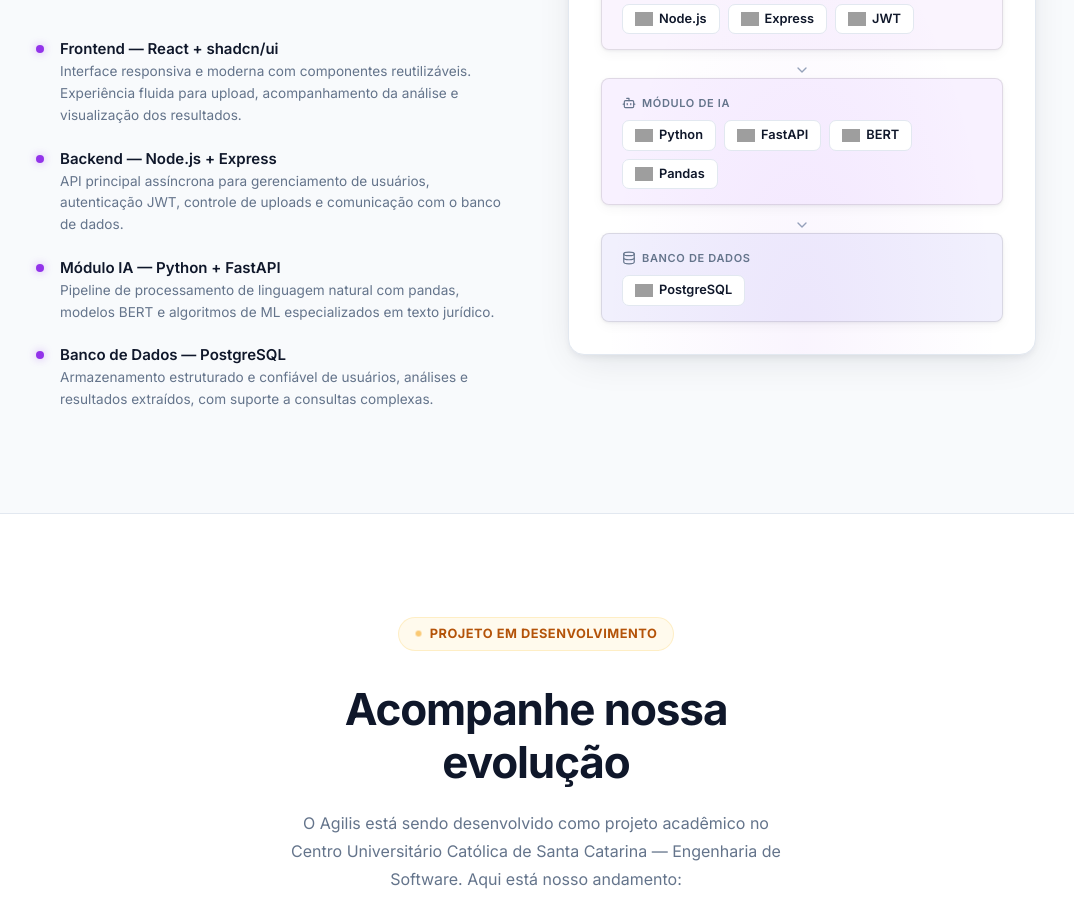
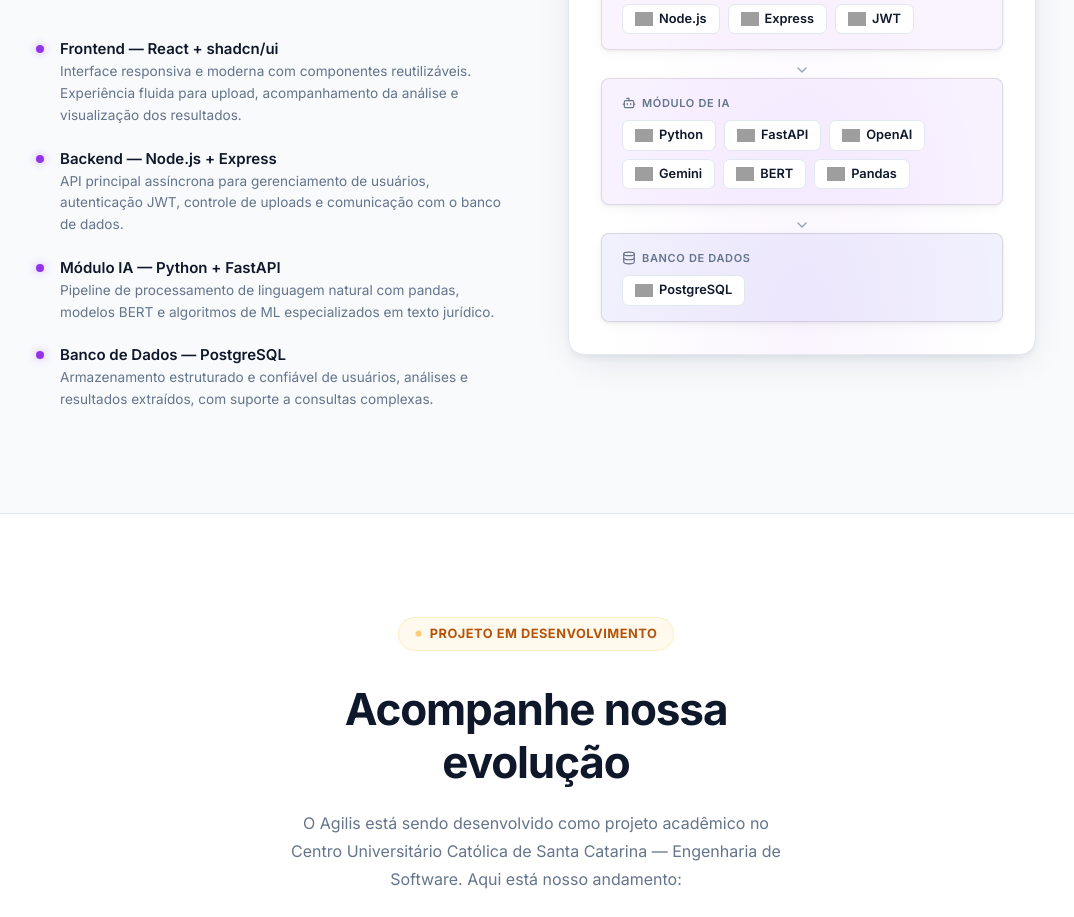
Before and after one commit to AgilisLicitacoes/website, a plain HTML site: page index.html in a window 1280 px wide. Shown: the part 4811-5728 px from the top of the page, without its empty margins (104-1178 px from the left). Drawn offline with Linux system fonts and the light colour scheme; grey boxes are pictures that could not be loaded.

Commit message:
new techj

```diff
--- a/index.html
+++ b/index.html
@@ -302,6 +302,8 @@
           <div class="arch-techs">
             <span class="arch-tech"><img src="https://cdn.simpleicons.org/python" alt="" class="arch-tech-icon" width="18" height="18">Python</span>
             <span class="arch-tech"><img src="https://cdn.simpleicons.org/fastapi" alt="" class="arch-tech-icon" width="18" height="18">FastAPI</span>
+            <span class="arch-tech"><img src="https://cdn.simpleicons.org/openai" alt="" class="arch-tech-icon" width="18" height="18">OpenAI</span>
+            <span class="arch-tech"><img src="https://raw.githubusercontent.com/lobehub/lobe-icons/refs/heads/master/packages/static-png/dark/gemini-color.png" alt="" class="arch-tech-icon" width="18" height="18">Gemini</span>
             <span class="arch-tech"><img src="https://cdn.simpleicons.org/huggingface" alt="" class="arch-tech-icon" width="18" height="18">BERT</span>
             <span class="arch-tech"><img src="https://cdn.simpleicons.org/pandas" alt="" class="arch-tech-icon" width="18" height="18">Pandas</span>
           </div>
```
